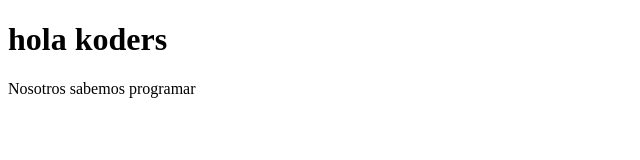
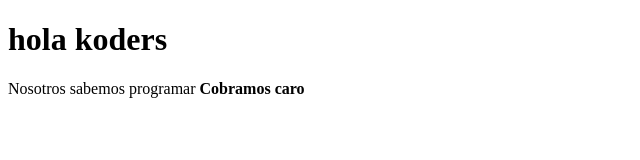
Before and after one commit to Alrosas/mi.wed, a plain HTML site: page index.html in a window 1280 px wide. Shown: the whole page, without its empty margins (0-640 px from the left). Drawn offline with Linux system fonts and the light colour scheme.

Commit message:
se modifico por 3ra vez

```diff
--- a/index.html
+++ b/index.html
@@ -8,6 +8,7 @@
 <body>
     <h1>hola koders</h1>
     <span>Nosotros sabemos programar</span>
+    <strong>Cobramos caro</strong>
 
 </body>
 
```
